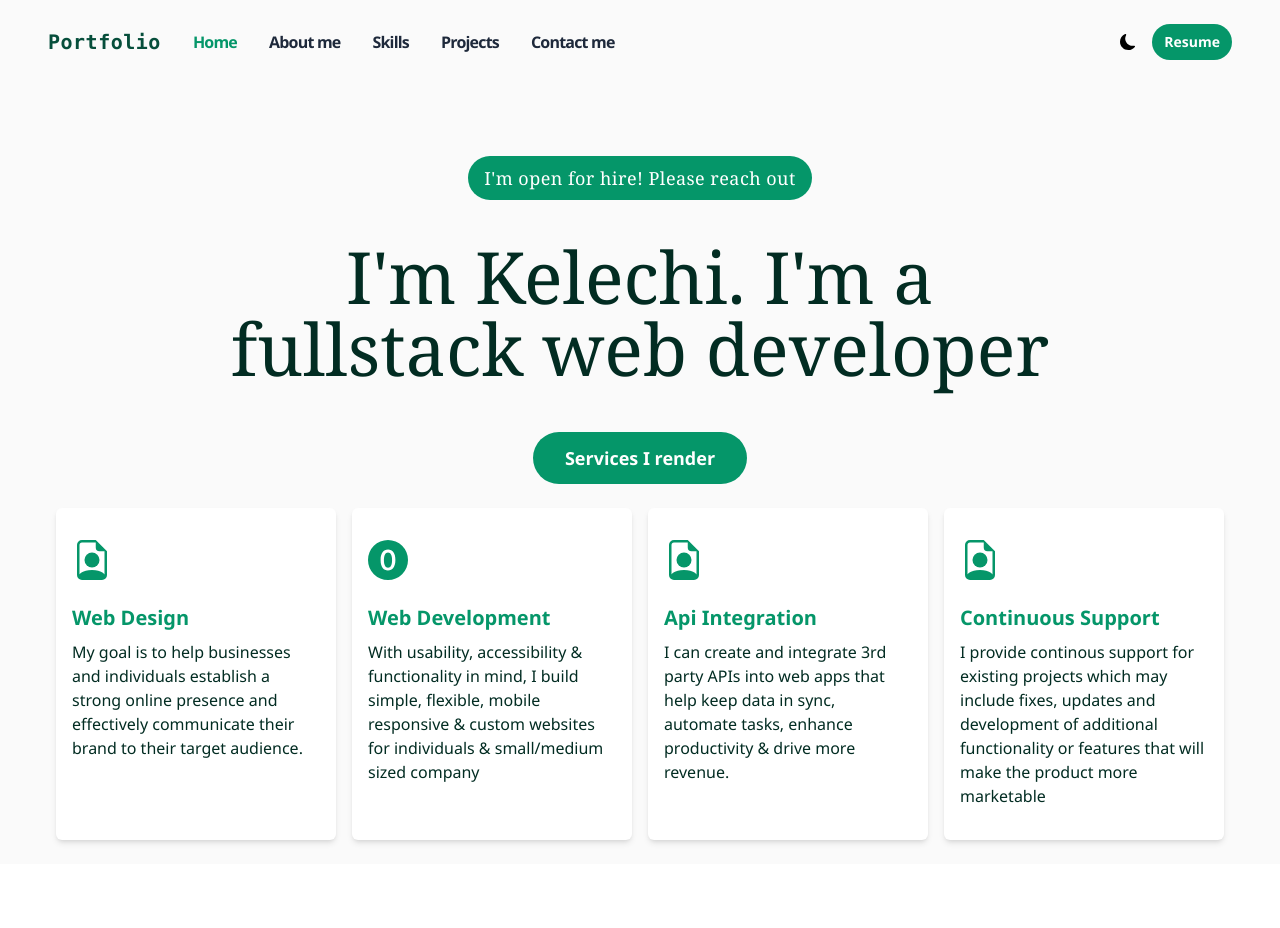
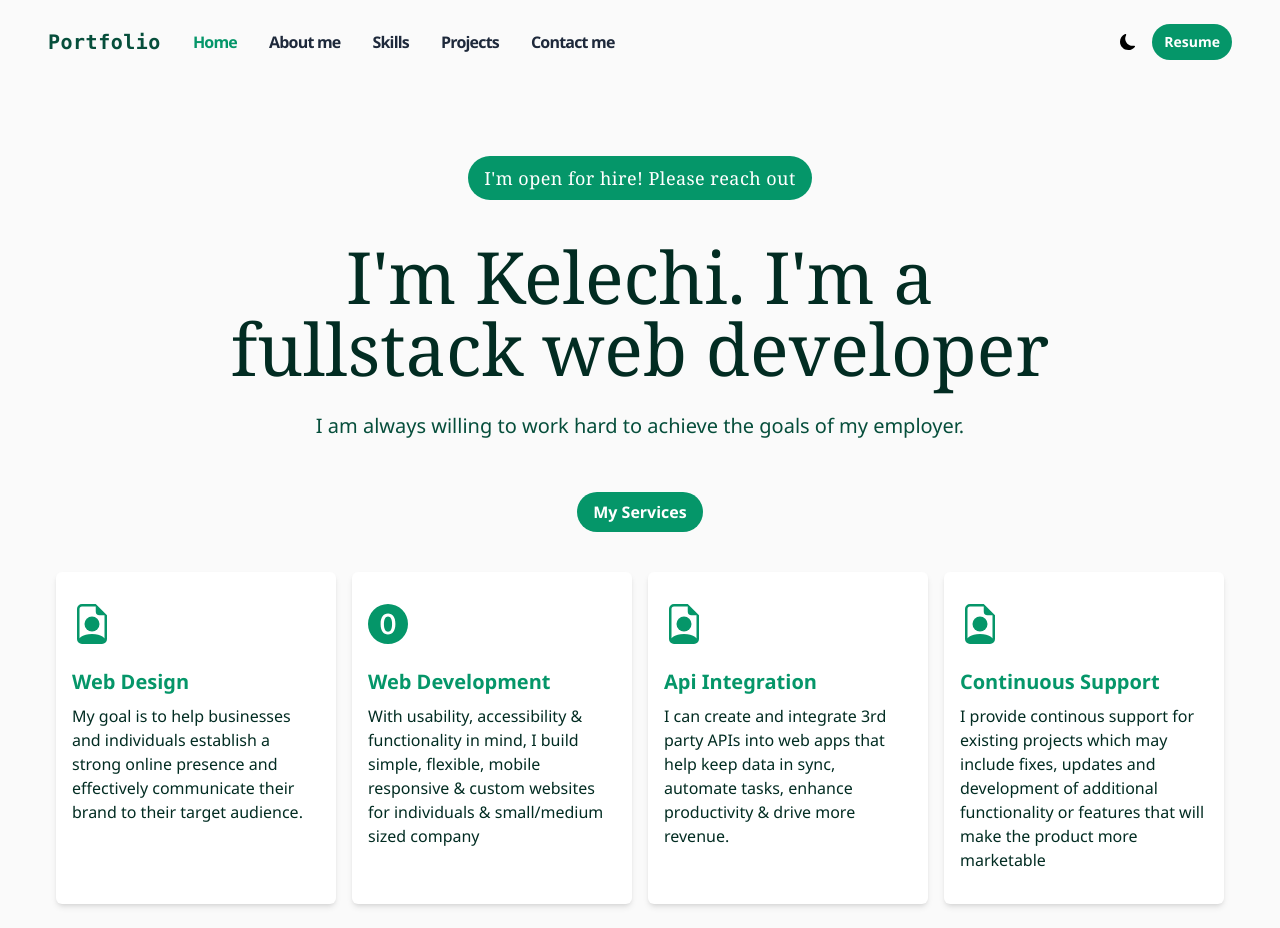
Before and after one commit to Kelechi095/Portfolio, a React (Vite) app: page / in a window 1280 px wide. Before the commit the page ends 864 px from the top, so only its background shows below. Built offline with nearby package versions, Linux system fonts and the light colour scheme.

Commit message:
modified styling

```diff
--- a/src/Pages/Home.tsx
+++ b/src/Pages/Home.tsx
@@ -13,13 +13,13 @@ export default function Home() {
         <h1 className="hero-main-text">
           I'm Kelechi. I'm a fullstack web developer
         </h1>
-        {/* <h3 className="hero-sub-text">
-          I am smart, hardworking and always willing to do what is required to
+        <h3 className="hero-sub-text">
+          I am always willing to work hard to
           achieve the goals of my employer.
-        </h3> */}
+        </h3>
 
         <div className="flex justify-center">
-          <h2 className="services-header">Services I render</h2>
+          <h2 className="services-header">My Services</h2>
         </div>
       </section>
 
@@ -32,7 +32,7 @@ export default function Home() {
               <Icon size={40} className="text-emerald-600 " />
 
               <h2 className="text-xl font-semibold mt-6 text-emerald-600">{project.text1}</h2>
-              <p className="text-base mt-2 font-normal text-emerald-950 dark:text-white">{project.text2}</p>
+              <p className="text-base mt-2 text-emerald-950 dark:text-white">{project.text2}</p>
             </div>
           );
         })}
--- a/src/index.css
+++ b/src/index.css
@@ -44,11 +44,11 @@ html, body, label {
   }
 
   .hero-sub-text {
-    @apply text-lg font-normal md:max-w-lg mb-2 text-emerald-900 lg:max-w-3xl lg:text-xl text-center mx-auto p-3 dark:text-white
+    @apply text-lg font-medium md:max-w-lg mb-2 text-emerald-900 lg:max-w-3xl lg:text-xl text-center mx-auto p-3 dark:text-white
   }
 
   .services-header {
-    @apply mt-8 py-3 px-8 font-semibold  bg-emerald-600 dark:bg-emerald-600  text-white rounded-full text-lg
+    @apply mt-8 mb-4 py-2 px-4 font-semibold  bg-emerald-600 dark:bg-emerald-600  text-white rounded-full text-base
   }
 
   .cards-container {
```
